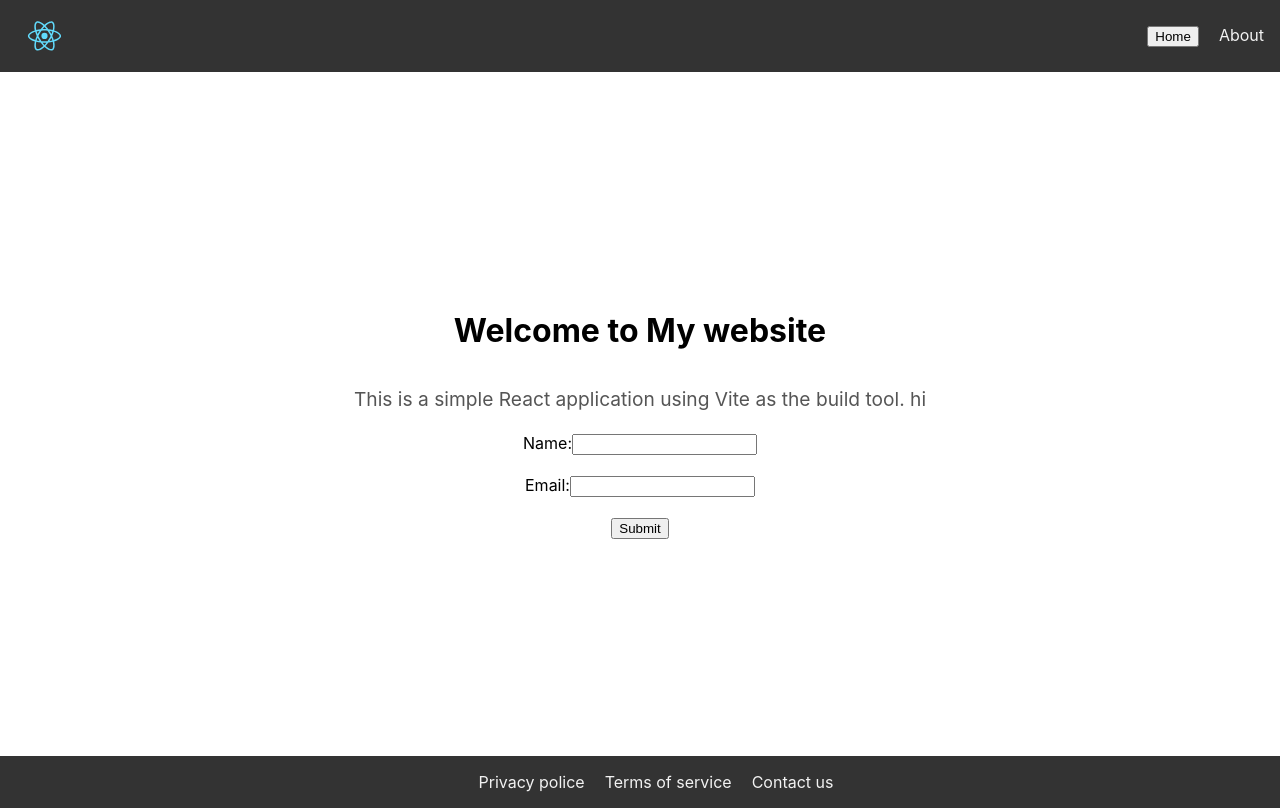
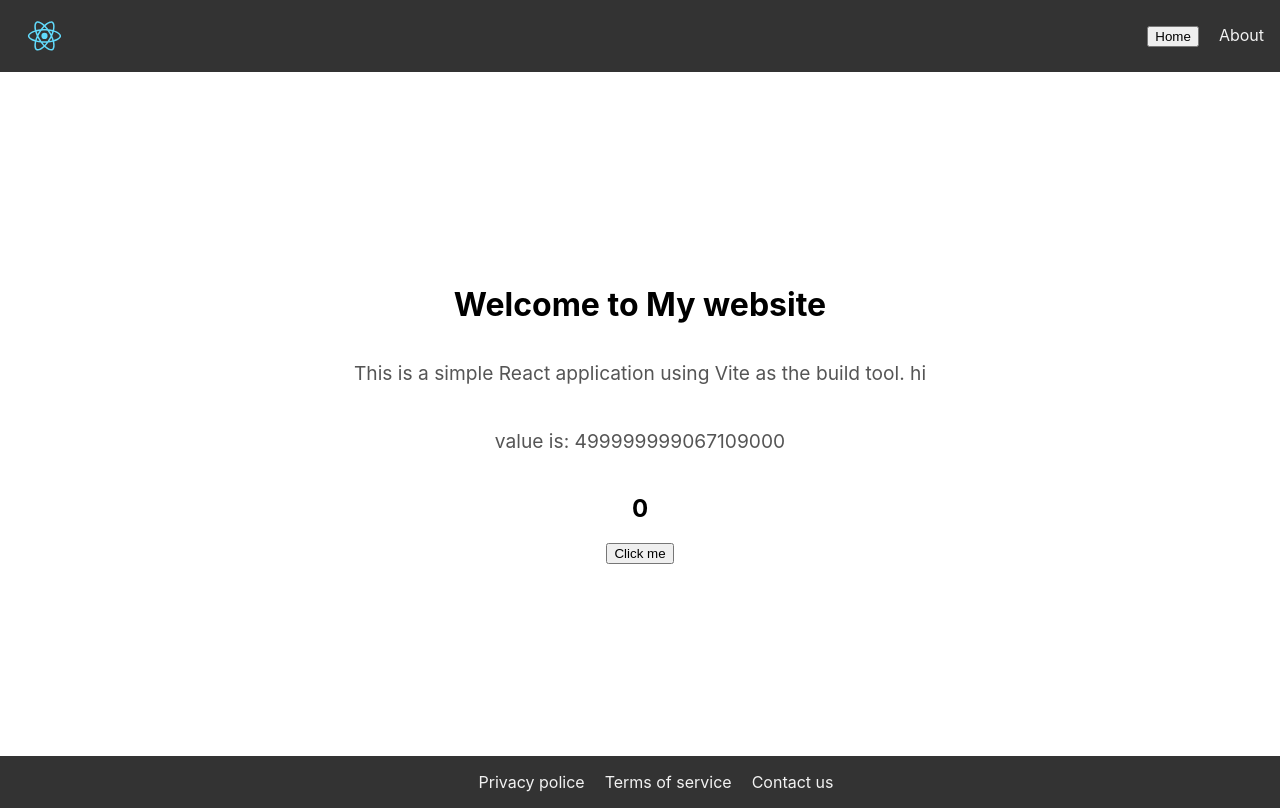
Before and after one commit to Harshchauhan177/ReactJS-FirstDemo, a React (Create React App) app in the folder beta-c/: page / in a window 1280 px wide. Shown: the top 808 px of the page. Built offline with nearby package versions, Linux system fonts and the light colour scheme.

Commit message:
useCallback & useMemo Hook DONE

```diff
--- a/beta-c/src/components/forms/HomeForm.js
+++ b/beta-c/src/components/forms/HomeForm.js
@@ -1,16 +1,26 @@
-import React, { useContext } from "react";
+import React, { useCallback, useMemo, useState } from "react";
 import mainStyles from "../../assets/css/Main.module.css";
-import { MyContext } from "../../App";
-import { useNavigate } from "react-router-dom";
 function HomeForm() {
   //   const [name, setName] = useState("");
   //   const [email, setEmail] = useState("");
-  const Navigate = useNavigate();
-  const { contextState, setContextState } = useContext(MyContext);
-  const handelSubmit = (event) => {
-    event.preventDefault();
-    Navigate("/about");
-  };
+  const [count, setCount] = useState(0);
+  // const [count2, setCount2] = useState(0);
+
+  // const handelClick = useCallback(() => {
+  //   setCount(count + 1);
+  // }, [count2]);
+
+  const expensiveValue = useMemo(() => {
+    let result = 0;
+    for (let i = 0; i < 1000000000; i++) {
+      result += i;
+    }
+    return result;
+  }, []);
+
+  const handelClick = useCallback(() => {
+    setCount(count + 1);
+  }, [count]);
 
   return (
     <div style={{ minHight: "80vh" }}>
@@ -20,7 +30,7 @@ function HomeForm() {
           This is a simple React application using Vite as the build tool. hi
         </p>
 
-        <form onSubmit={handelSubmit}>
+        {/* <form onSubmit={handelSubmit}>
           <label>
             Name:
             <input
@@ -46,7 +56,12 @@ function HomeForm() {
           <br />
           <br />
           <button type="submit">Submit</button>
-        </form>
+        </form> */}
+
+        <p>value is: {expensiveValue}</p>
+
+        <h2>{count}</h2>
+        <button onClick={handelClick}>Click me</button>
       </div>
     </div>
   );
```
